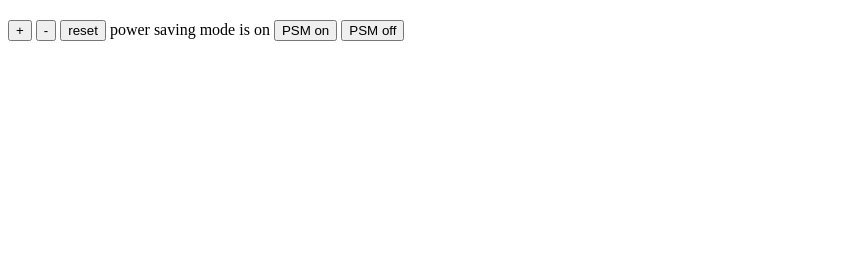
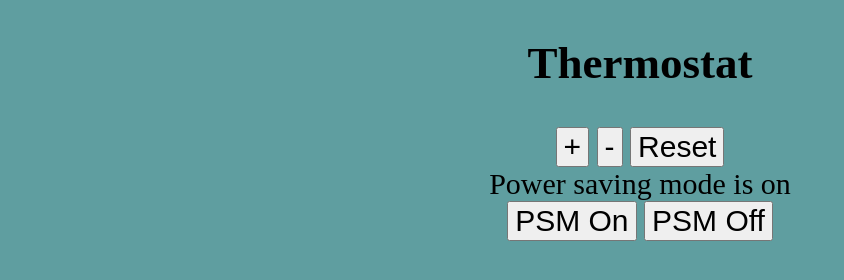
Before and after one commit to Captom4/thermostat, a plain HTML site: page index.html in a window 1280 px wide. Shown: the whole page, without its empty margins (0-844 px from the left). Drawn offline with Linux system fonts and the light colour scheme.

Commit message:
added interface.js

```diff
--- a/index.html
+++ b/index.html
@@ -1,20 +1,23 @@
 <!DOCTYPE html>
 <html>
 <head>
+    <link rel="stylesheet" href="styles.css">
     <title>Thermostat</title>
 </head>
 <body>
 <section>
     <h1 id="temperature"></h1>
+    <h2>Thermostat</h2>
     <p>
         <button id="temperature-up">+</button>
         <button id="temperature-down">-</button>
-        <button id="temperature-reset">reset</button>
-        power saving mode is <span id="power-saving-status">on</span>
-        <button id="powersaving-on">PSM on</button>
-        <button id="powersaving-off">PSM off</button>
+        <button id="temperature-reset">Reset</button><br>
+        Power saving mode is <span id="power-saving-status">on</span><br>
+        <button id="powersaving-on">PSM On</button>
+        <button id="powersaving-off">PSM Off</button>
     </p>
 </section>
 <script src="src/thermostat.js"></script>
+<script src="src/interface.js"></script>
 </body>
 </html>
--- /dev/null
+++ b/styles.css
@@ -0,0 +1,20 @@
+body {
+    background-color: cadetblue;
+}
+
+section {
+    text-align: center;
+    font-size: 30px;
+}
+
+button {
+    font-size: 30px;
+}
+
+h2 {
+    font-family: "Space Mono"
+}
+
+p {
+    font-family: "Space Mono";
+}
```
Also changed, not shown: src/interface.js (added).
